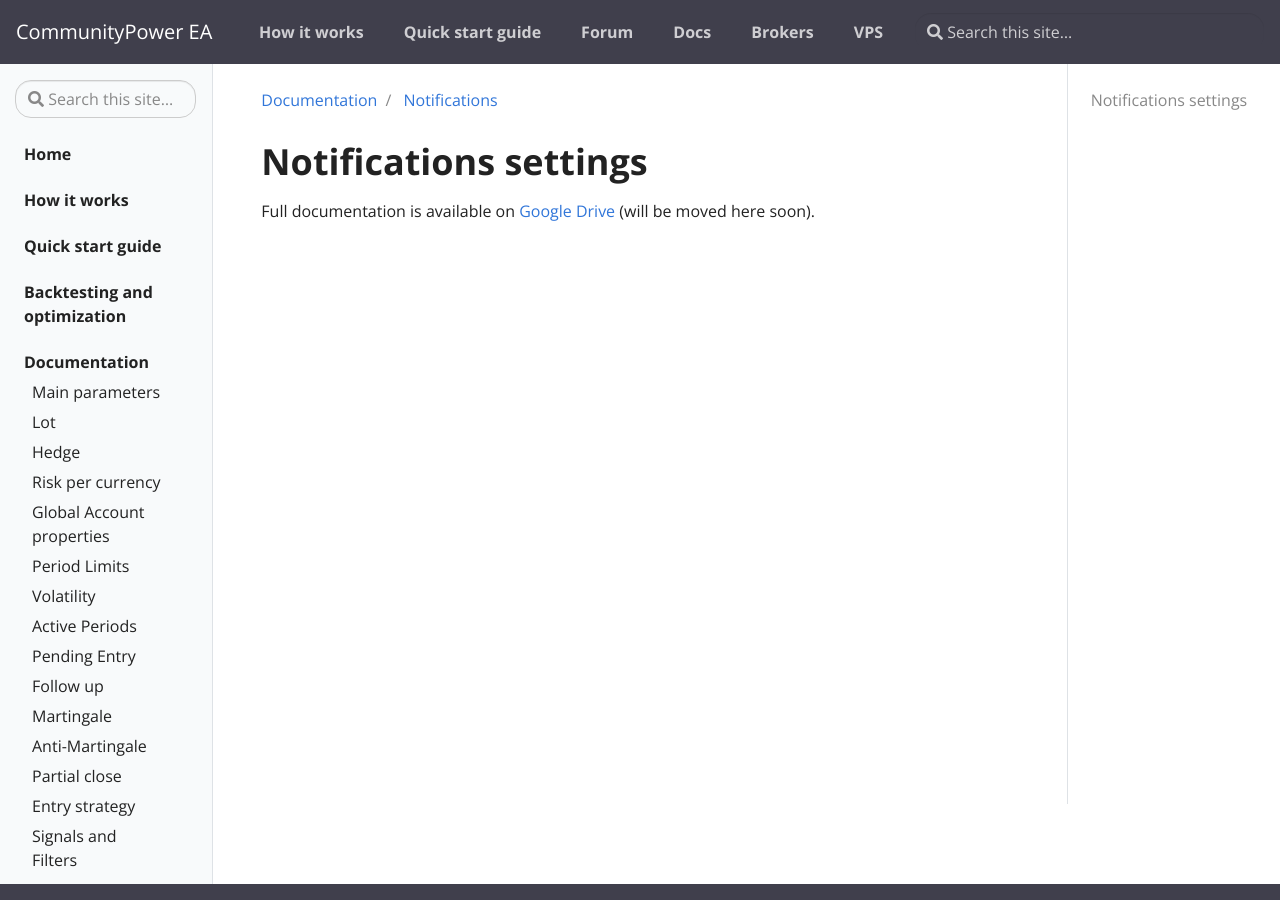
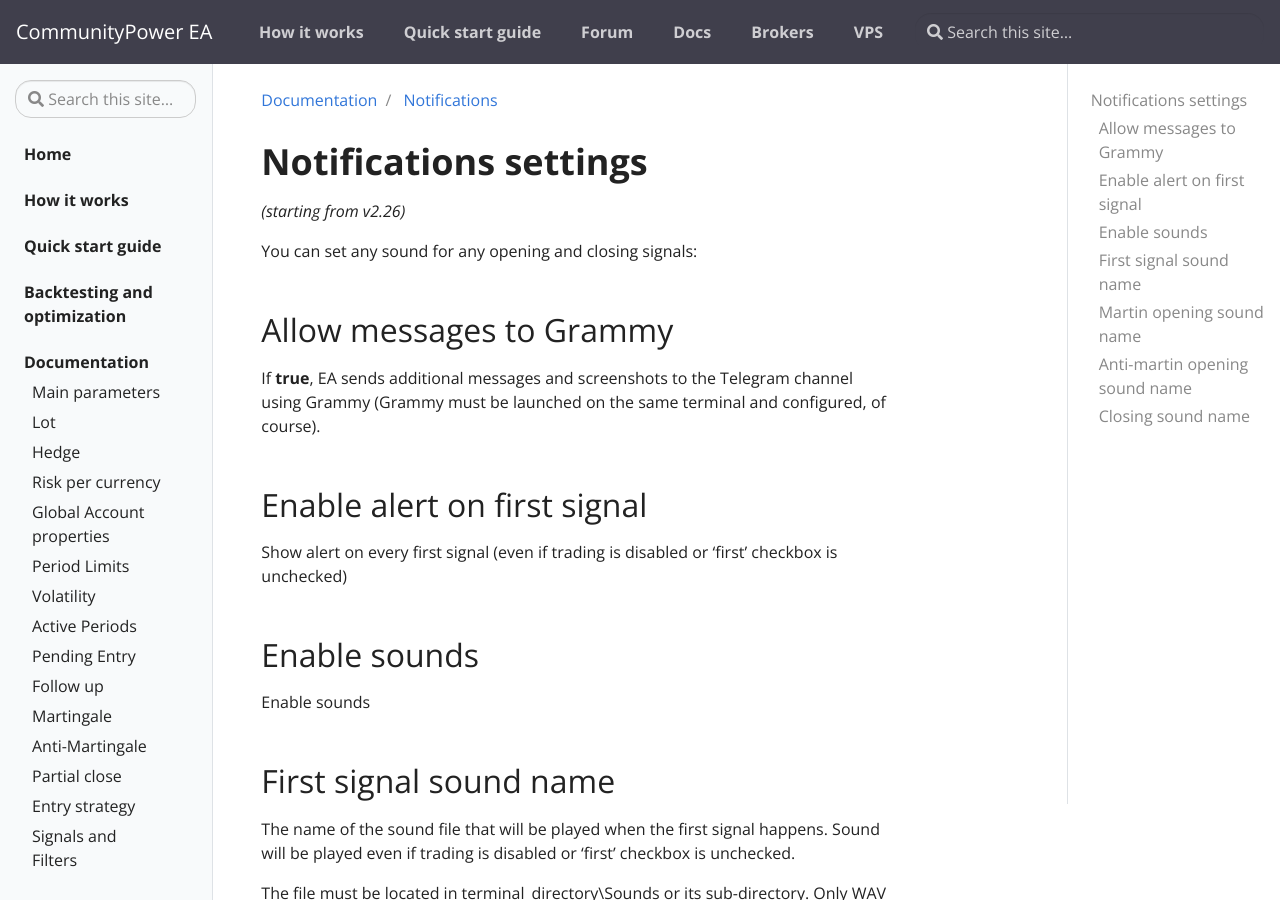
Before and after one commit to komposter/CommunityPowerEA.com, a Jekyll site: the page built from _docs/notifications.md, in a window 1280 px wide and 900 px high. Built offline with Jekyll 4.4.1, drawn with Linux system fonts in a browser that asks for light colours; some of the changed text lies outside the part shown.

Commit message:
Notification Completed

```diff
--- a/_docs/notifications.md
+++ b/_docs/notifications.md
@@ -7,4 +7,43 @@
 
 # Notifications settings
 
-Full documentation is available on [Google Drive](https://docs.google.com/document/d/1ww1M97H54IBwtCKZDhxtqsTsrtEMKofXHMEWMGCyZNs) (will be moved here soon).
+*(starting from v2.26)*
+
+You can set any sound for any opening and closing signals:
+
+
+## Allow messages to Grammy
+
+If **true**, EA sends additional messages and screenshots to the Telegram channel using Grammy (Grammy must be launched on the same terminal and configured, of course).
+
+
+## Enable alert on first signal
+
+Show alert on every first signal (even if trading is disabled or ‘first’ checkbox is unchecked)
+
+
+## Enable sounds
+
+Enable sounds
+
+
+## First signal sound name
+
+The name of the sound file that will be played when the first signal happens. Sound will be played even if trading is disabled or ‘first’ checkbox is unchecked.
+
+The file must be located in terminal_directory\Sounds or its sub-directory. Only WAV files are played.
+
+
+## Martin opening sound name
+
+The name of the sound file that will be played when the martingale trade is opened
+
+
+## Anti-martin opening sound name
+
+The name of the sound file that will be played when the anti-martingale trade is opened
+
+
+## Closing sound name
+
+The name of the sound file that will be played when trade is closed
```
Also changed, not shown: _docs/GUI.md (+3 -1 lines).
